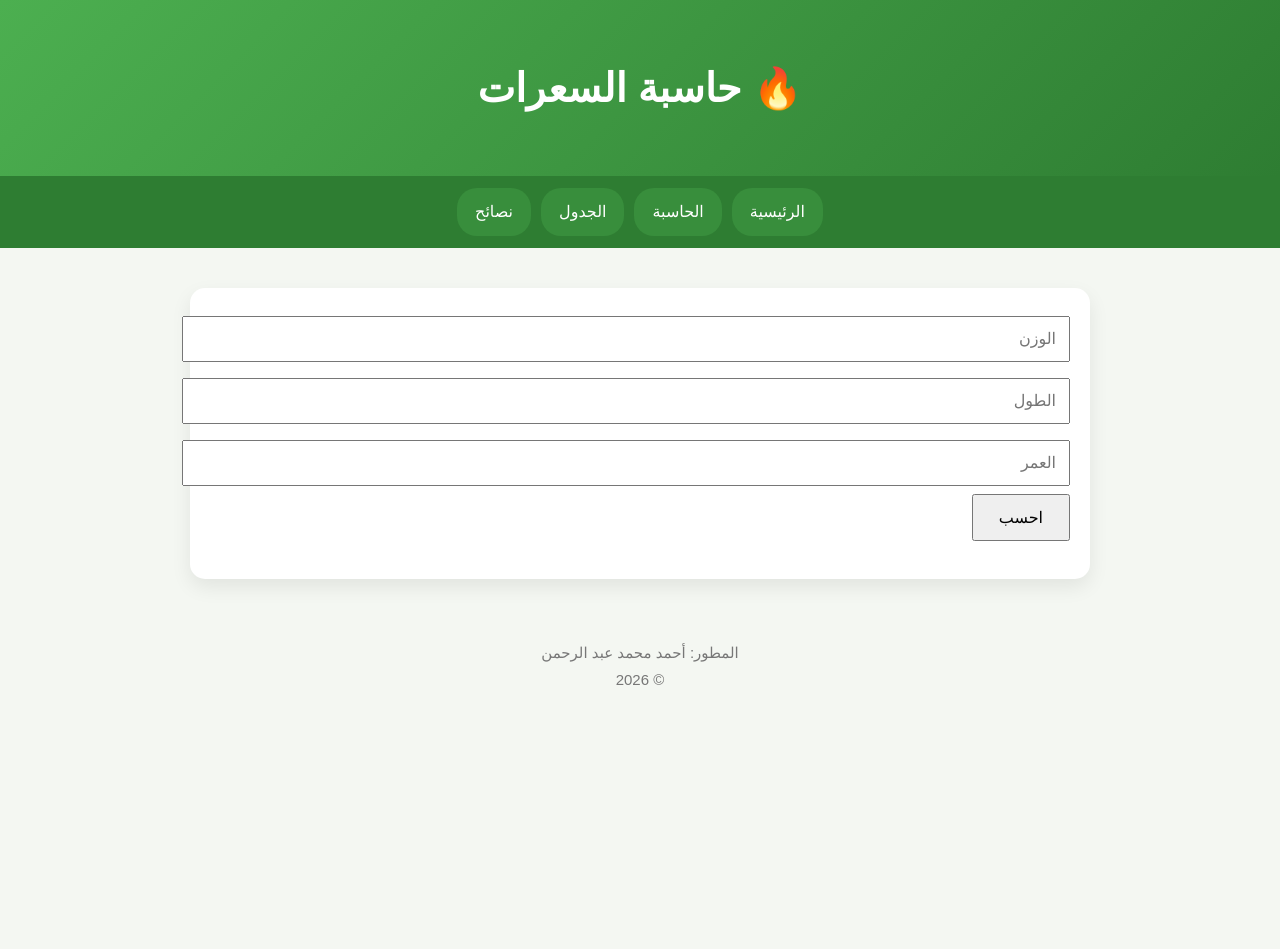
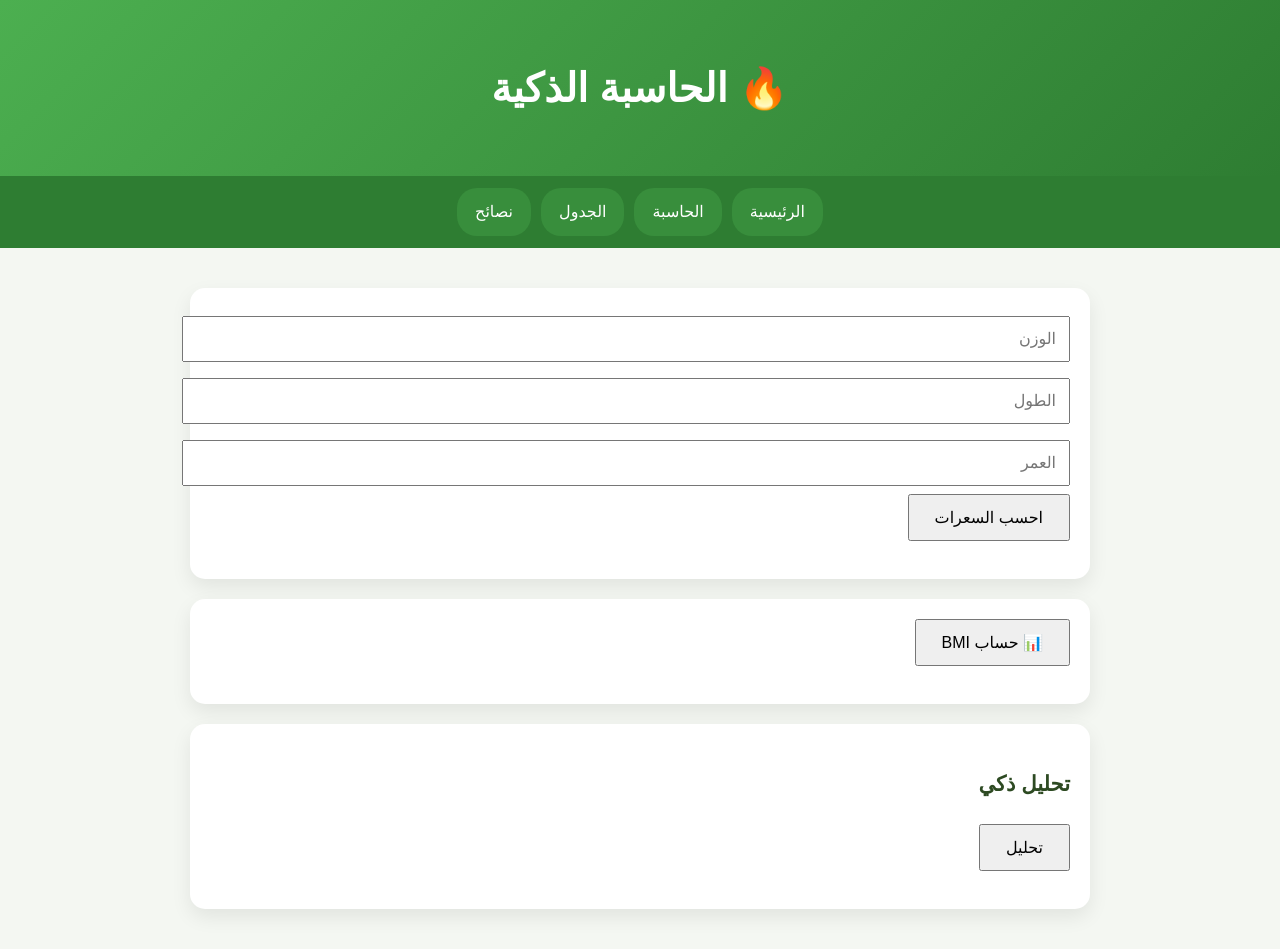
Before and after one commit to Dev-ahmedsiii/healthy-life-ahmed, a website: page public/calculator.html in a window 1280 px wide. Before the commit the page ends 800 px from the top, so only its background shows below. Drawn offline with Linux system fonts and the light colour scheme.

Commit message:
Update calculator.html

```diff
--- a/public/calculator.html
+++ b/public/calculator.html
@@ -2,15 +2,17 @@
 <html lang="ar" dir="rtl">
 <head>
 <meta charset="UTF-8">
+<meta name="viewport" content="width=device-width, initial-scale=1.0">
 <title>الحاسبة</title>
 <link rel="stylesheet" href="style.css">
 </head>
+
 <body>
 
-<header><h1>🔥 حاسبة السعرات</h1></header>
+<header><h1>🔥 الحاسبة الذكية</h1></header>
 
 <nav>
-<a href="/">الرئيسية</a>
+<a href="home.html">الرئيسية</a>
 <a href="calculator.html">الحاسبة</a>
 <a href="plan.html">الجدول</a>
 <a href="tips.html">نصائح</a>
@@ -22,15 +24,21 @@
 <input id="w" placeholder="الوزن">
 <input id="h" placeholder="الطول">
 <input id="a" placeholder="العمر">
-<button onclick="calcCalories()">احسب</button>
+<button onclick="calcCalories()">احسب السعرات</button>
 <p id="r"></p>
 </div>
 
+<div class="card">
+<button onclick="calcBMI()">📊 حساب BMI</button>
+<p id="bmi"></p>
 </div>
 
-<div class="footer">
-<span class="dev">المطور: أحمد محمد عبد الرحمن</span><br>
-© 2026
+<div class="card">
+<h3>تحليل ذكي</h3>
+<button onclick="aiAdvice()">تحليل</button>
+<p id="ai"></p>
+</div>
+
 </div>
 
 <script src="script.js"></script>
```
